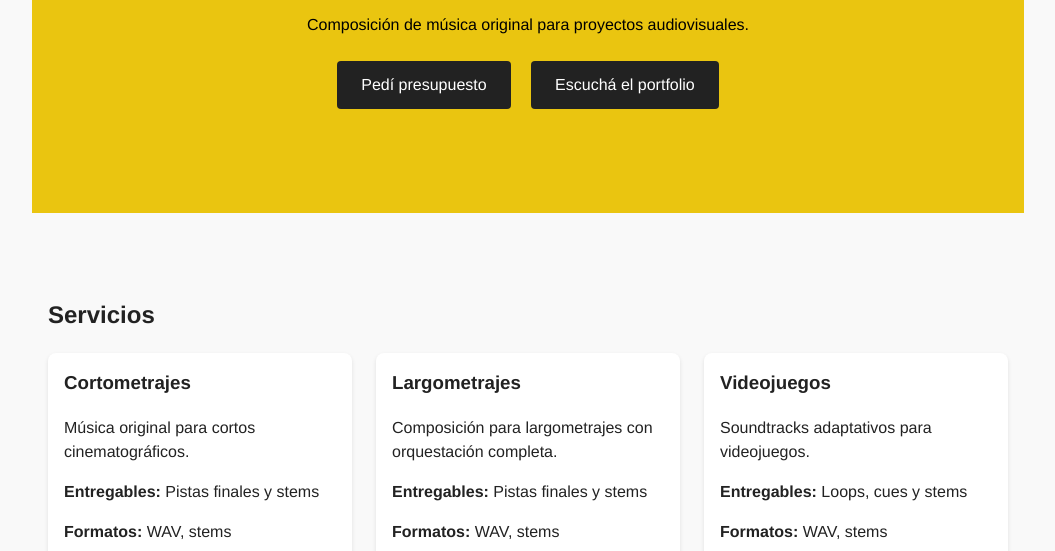
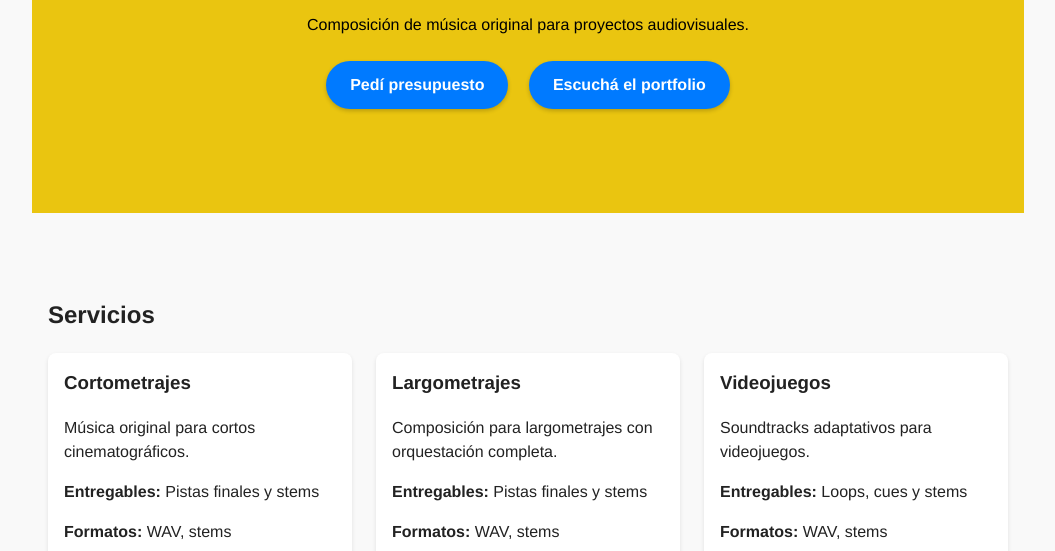
Before and after one commit to Fitoplancton23/matias.github.io, a website: page index.html in a window 1280 px wide. Shown: the part 249-800 px from the top of the page, without its empty margins (112-1167 px from the left). Drawn offline with Linux system fonts and the light colour scheme.

Commit message:
style: add iOS look to service buttons

```diff
--- a/index.html
+++ b/index.html
@@ -15,7 +15,7 @@
     nav a{margin:0 0.5rem;text-decoration:none;color:#222}
     .hero{padding:6rem 1rem;text-align:center;background:#eac510;color:#000}
     .hero h1{font-size:2.5rem;margin-bottom:1rem}
-    .btn{display:inline-block;margin:0.5rem;padding:0.75rem 1.5rem;background:#222;color:#fff;text-decoration:none;border-radius:4px}
+    .btn{display:inline-block;margin:.5rem;padding:.75rem 1.5rem;background:#007aff;color:#fff;text-decoration:none;border:none;border-radius:999px;font-weight:600;cursor:pointer;box-shadow:0 2px 4px rgba(0,0,0,.2);transition:background .3s,transform .1s}.btn:hover{background:#0060df}.btn:active{transform:scale(.98)}.btn:focus{outline:2px solid #000;outline-offset:2px}.btn.cotizar{background:#34c759}.btn.cotizar:hover{background:#28a745}
     section{max-width:960px;margin:auto;padding:4rem 1rem}
     #services-container{display:grid;grid-template-columns:repeat(auto-fit,minmax(250px,1fr));gap:1.5rem}
     .service-card{background:#fff;padding:1rem;border-radius:8px;box-shadow:0 2px 4px rgba(0,0,0,0.1)}
```
